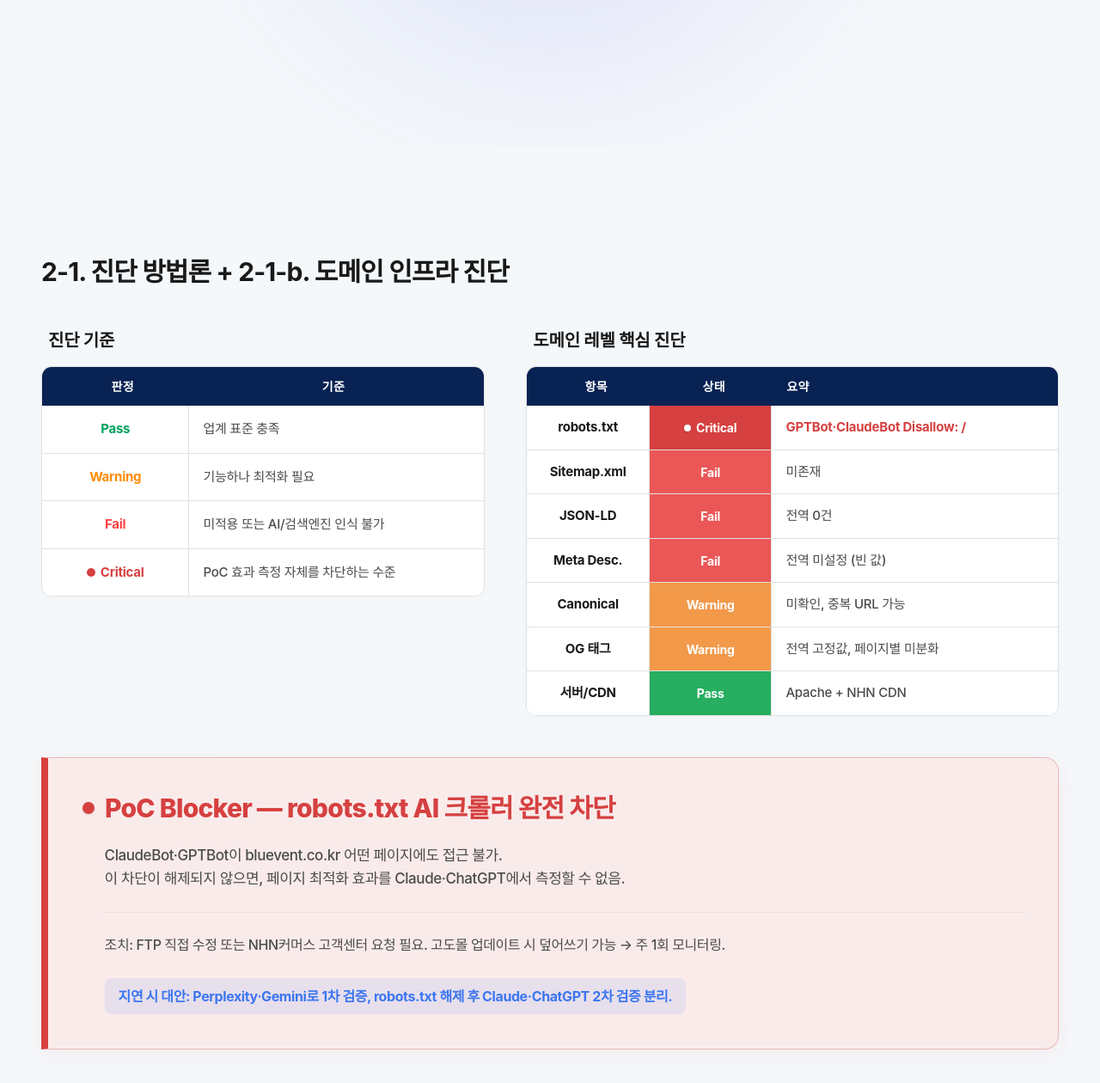
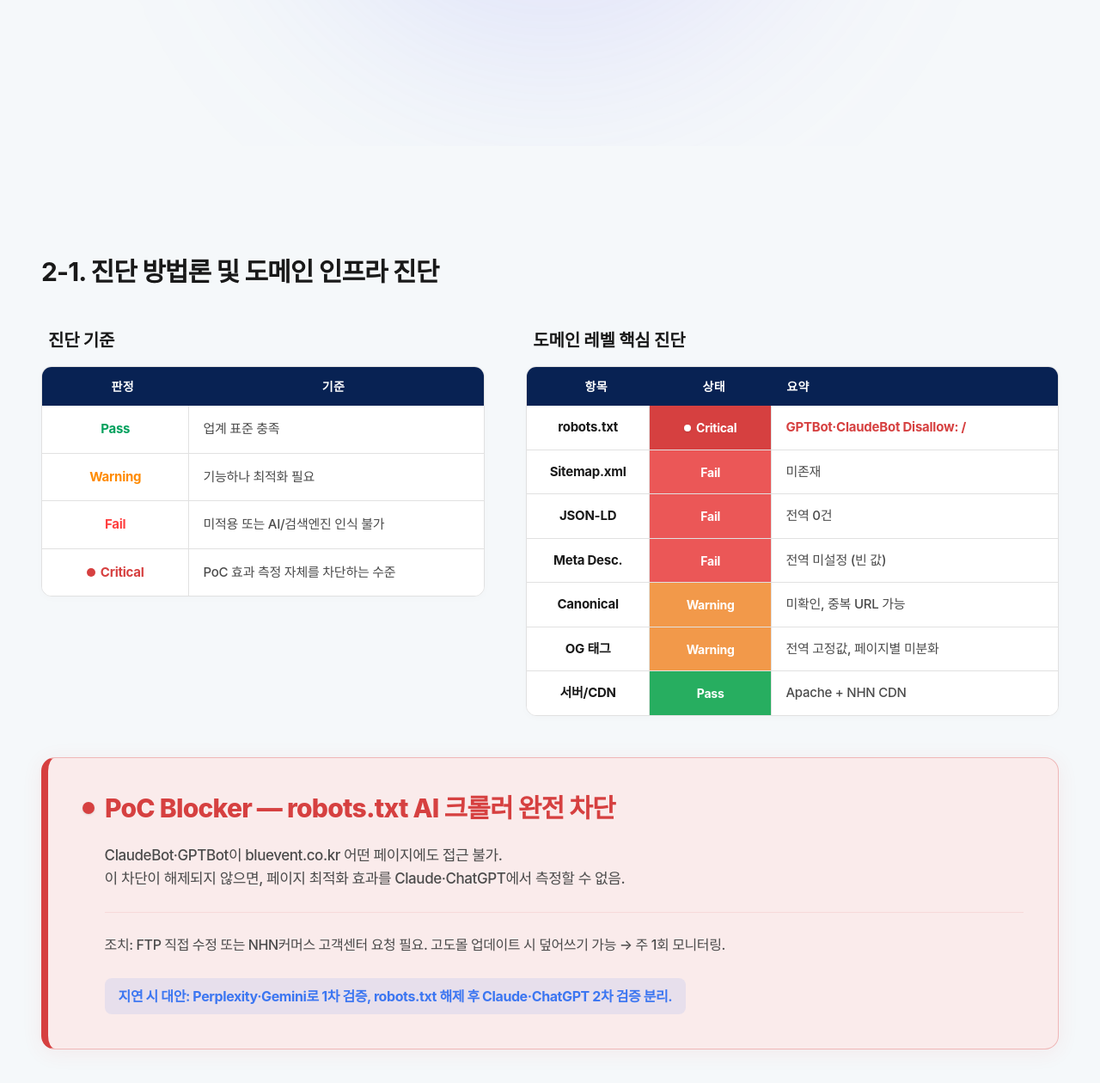
Before and after one commit to seoyahh/bluevent_geo_poc_review, a React (Vite) app: page / in a window 1280 px wide. Shown: the part 7290-8550 px from the top of the page at 86% size. Built offline with nearby package versions, Linux system fonts and the light colour scheme; a web font is replaced by a local one.

Commit message:
Update: Fix 2-1 title and alert rounded corners

```diff
--- a/src/App.tsx
+++ b/src/App.tsx
@@ -519,7 +519,7 @@ export default function App() {
         </div>
 
         {/* Bottom Alert Card */}
-        <div className="bg-[#FAEBEB] border border-[#D64040]/30 border-l-8 border-l-[#D64040] p-10 flex flex-col gap-6 shadow-[0_4px_24px_rgba(214,64,64,0.08)] overflow-hidden rounded-r-2xl">
+        <div className="bg-[#FAEBEB] border border-[#D64040]/30 border-l-8 border-l-[#D64040] p-10 flex flex-col gap-6 shadow-[0_4px_24px_rgba(214,64,64,0.08)] overflow-hidden rounded-2xl">
            <div className="flex items-center gap-3">
              <div className="w-3.5 h-3.5 rounded-full bg-[#D64040] shadow-sm" />
              <p className="font-extrabold text-2xl lg:text-3xl text-[#D64040] tracking-tight">PoC Blocker — robots.txt AI 크롤러 완전 차단</p>
--- a/src/constants.ts
+++ b/src/constants.ts
@@ -74,7 +74,7 @@ export const SLIDES: Slide[] = [
   },
   {
     id: 7,
-    title: "2-1. 진단 방법론 + 2-1-b. 도메인 인프라 진단",
+    title: "2-1. 진단 방법론 및 도메인 인프라 진단",
     oneLiner: "",
     bullets: [],
     visualGuide: "진단 기준과 도메인 레벨 핵심 진단 표, 그리고 하단 robots.txt 이슈 블록 배치"
```
